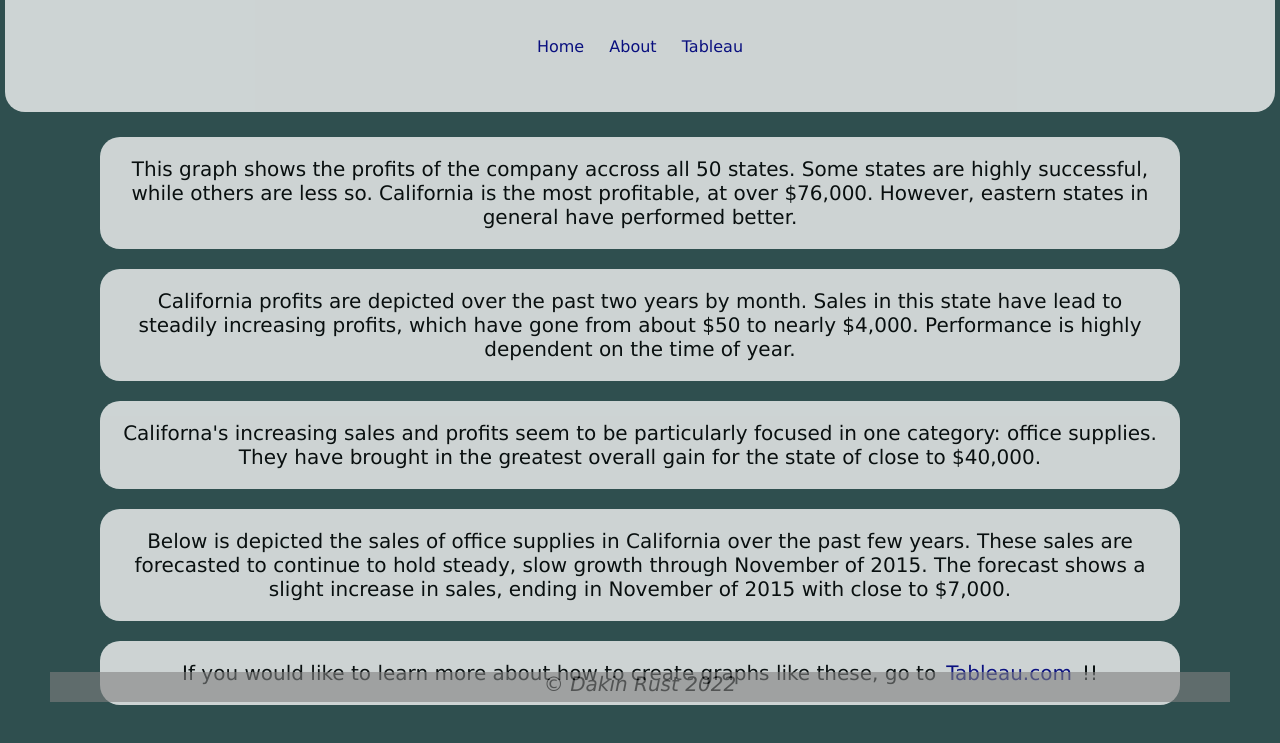
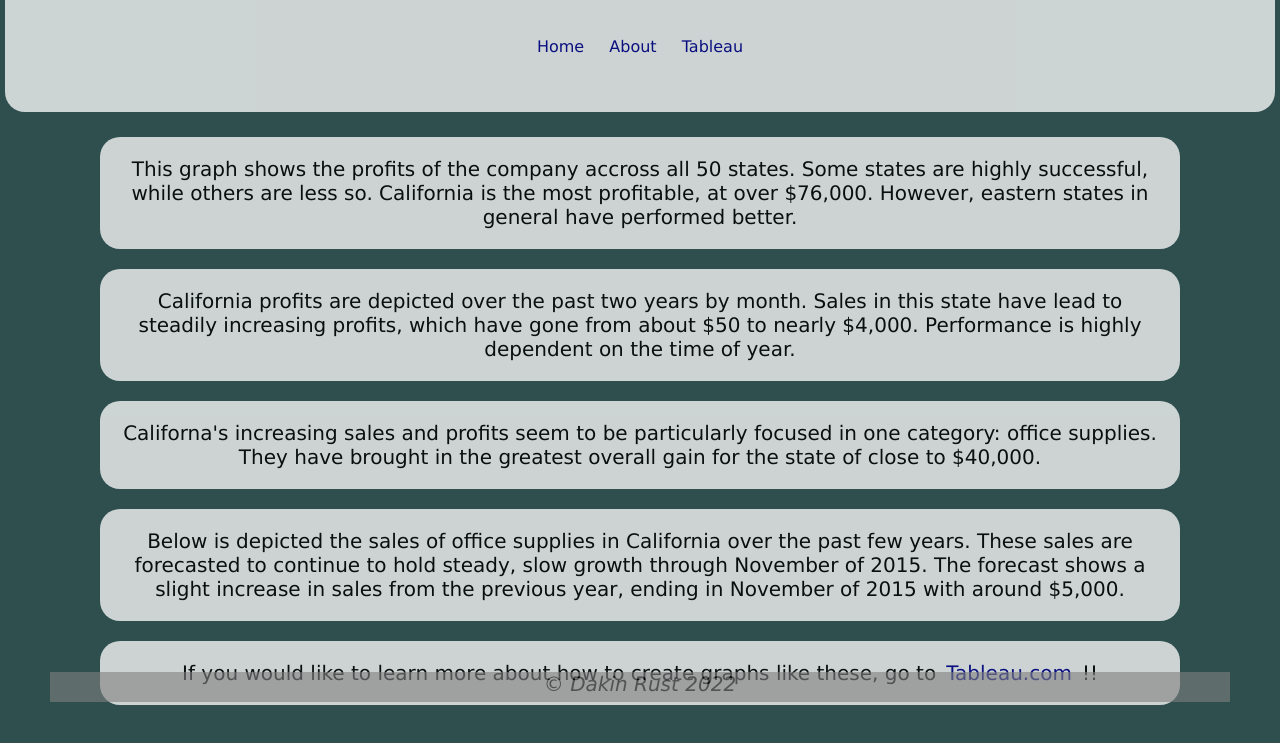
Before and after one commit to rakindust/IS201, a plain HTML site: page html/tableau.html in a window 1280 px wide. Shown: the part 93-836 px from the top of the page. Drawn offline with Linux system fonts and the light colour scheme.

Commit message:
Add files via upload

```diff
--- a/html/tableau.html
+++ b/html/tableau.html
@@ -129,7 +129,7 @@
                     <param name='language' value='en-US' />
                     <param name='filter' value='publish=yes' />
                 </object>
-            <p>Below is depicted the sales of office supplies in California over the past few years. These sales are forecasted to continue to hold steady, slow growth through November of 2015. The forecast shows a slight increase in sales, ending in November of 2015 with close to $7,000.</p>
+            <p>Below is depicted the sales of office supplies in California over the past few years. These sales are forecasted to continue to hold steady, slow growth through November of 2015. The forecast shows a slight increase in sales from the previous year, ending in November of 2015 with around $5,000.</p>
             </div>
             <script type='text/javascript'>
                 var divElement = document.getElementById('viz1649725049923');
```
